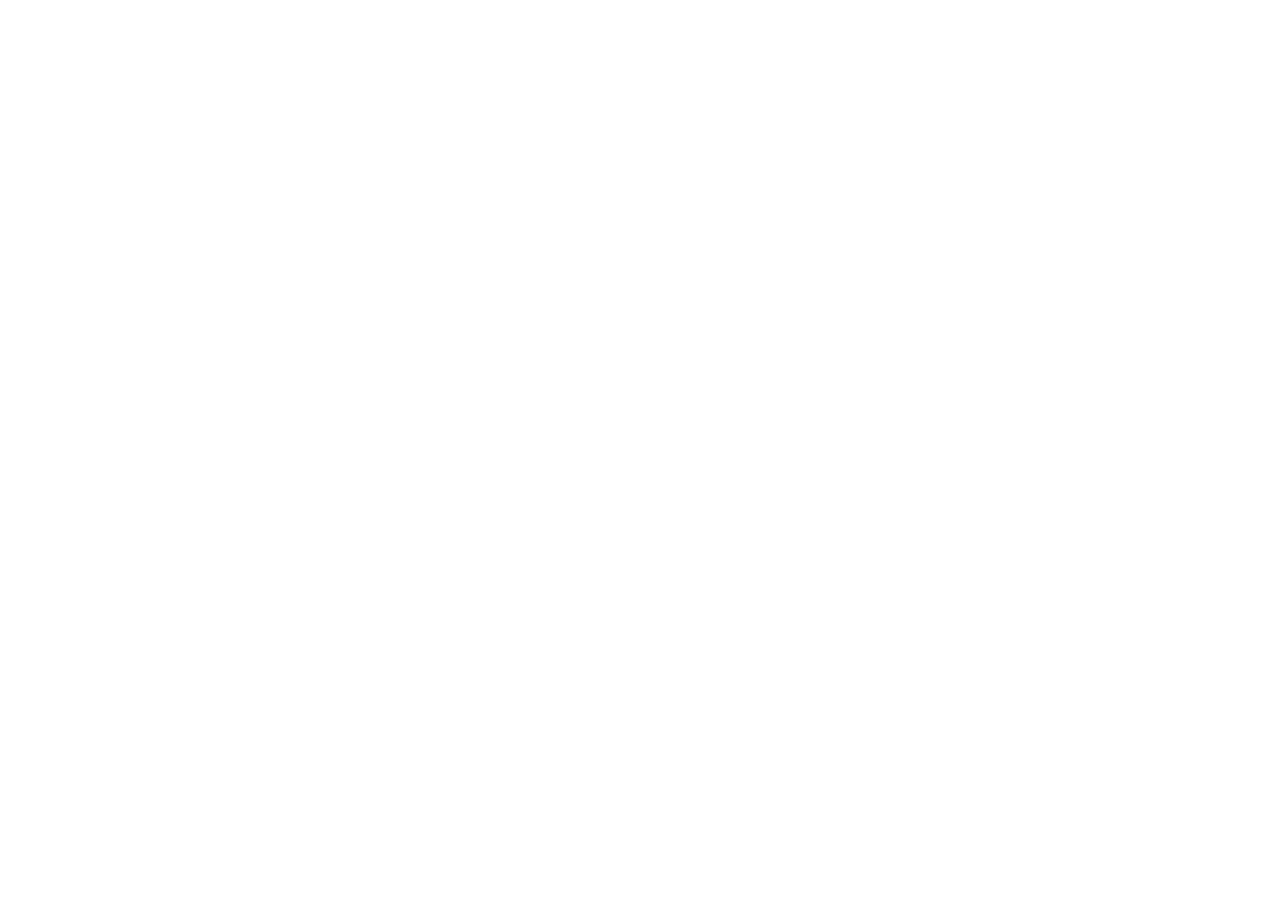
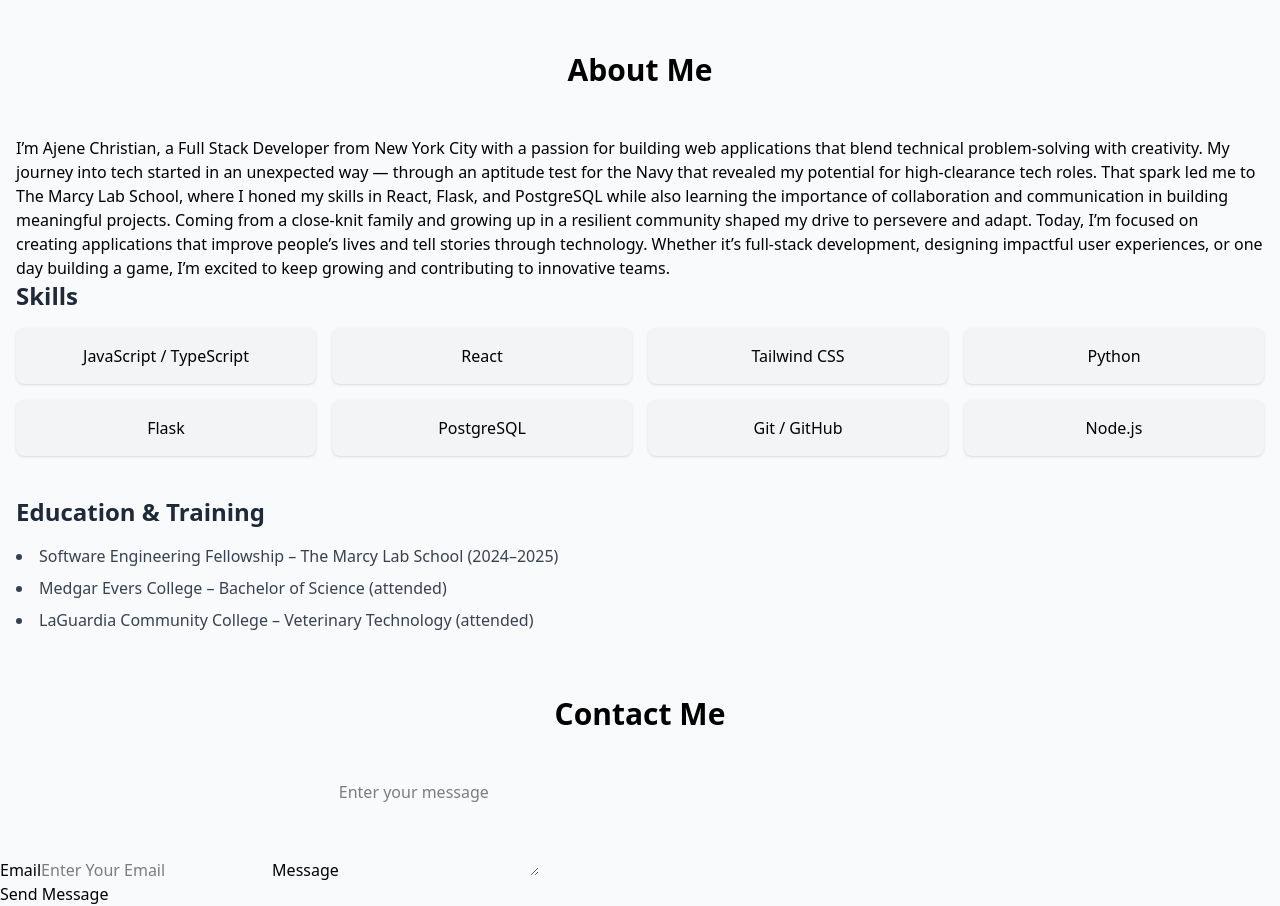
Before and after one commit to ajenec/personal-site, a React app in the folder app/: page / in a window 1280 px wide. Shown: the part 1240-2146 px from the top of the page. Before the commit the page ends 1228 px from the top, so only its background shows below. Built offline with nearby package versions, Linux system fonts and the light colour scheme; the HTML template or start-up script is replaced by a standard one.

Commit message:
About section and Contact added

```diff
--- a/app/src/App.tsx
+++ b/app/src/App.tsx
@@ -1,12 +1,16 @@
 import "./App.css";
 import HeroSection from "./components/HeroSection";
 import ProjectsSection from "./components/ProjectsSection";
+import AboutMe from "./components/AboutSection";
+import ContactMe from "./components/ContactSection";
 
 function App() {
   return (
     <div className="bg-gray-50">
       <HeroSection />
       <ProjectsSection />
+      <AboutMe />
+      <ContactMe />
     </div>
   );
 }
--- /dev/null
+++ b/app/src/components/AboutSection.tsx
@@ -0,0 +1,47 @@
+const AboutMe = () => {
+  return (
+    <div className="container mx-auto px-4 py-16">
+      <h2 className="text-3xl font-bold text-center mb-12">About Me</h2>
+      <p>
+        I’m Ajene Christian, a Full Stack Developer from New York City with a
+        passion for building web applications that blend technical
+        problem-solving with creativity. My journey into tech started in an
+        unexpected way — through an aptitude test for the Navy that revealed my
+        potential for high-clearance tech roles. That spark led me to The Marcy
+        Lab School, where I honed my skills in React, Flask, and PostgreSQL
+        while also learning the importance of collaboration and communication in
+        building meaningful projects. Coming from a close-knit family and
+        growing up in a resilient community shaped my drive to persevere and
+        adapt. Today, I’m focused on creating applications that improve people’s
+        lives and tell stories through technology. Whether it’s full-stack
+        development, designing impactful user experiences, or one day building a
+        game, I’m excited to keep growing and contributing to innovative teams.
+      </p>
+      <h3 className="text-2xl font-semibold text-gray-800 mb-4">Skills</h3>
+      <div className="grid grid-cols-2 sm:grid-cols-3 md:grid-cols-4 gap-4 text-center">
+        <div className="p-4 bg-gray-100 rounded-lg shadow-sm">
+          JavaScript / TypeScript
+        </div>
+        <div className="p-4 bg-gray-100 rounded-lg shadow-sm">React</div>
+        <div className="p-4 bg-gray-100 rounded-lg shadow-sm">Tailwind CSS</div>
+        <div className="p-4 bg-gray-100 rounded-lg shadow-sm">Python</div>
+        <div className="p-4 bg-gray-100 rounded-lg shadow-sm">Flask</div>
+        <div className="p-4 bg-gray-100 rounded-lg shadow-sm">PostgreSQL</div>
+        <div className="p-4 bg-gray-100 rounded-lg shadow-sm">Git / GitHub</div>
+        <div className="p-4 bg-gray-100 rounded-lg shadow-sm">Node.js</div>
+      </div>
+      <h3 className="text-2xl font-semibold text-gray-800 mt-10 mb-4">
+        Education & Training
+      </h3>
+      <ul className="list-disc list-inside text-gray-700 space-y-2">
+        <li>
+          Software Engineering Fellowship – The Marcy Lab School (2024–2025)
+        </li>
+        <li>Medgar Evers College – Bachelor of Science (attended)</li>
+        <li>LaGuardia Community College – Veterinary Technology (attended)</li>
+      </ul>
+    </div>
+  );
+};
+
+export default AboutMe;
--- /dev/null
+++ b/app/src/components/ContactSection.tsx
@@ -0,0 +1,33 @@
+type ContactProps = {
+  label: string;
+  name: string;
+};
+
+const ContactMe = () => {
+  return (
+    <div>
+      <h2 className="text-3xl font-bold text-center mb-12">Contact Me</h2>
+      <form action="">
+        <div>
+          <label htmlFor="email">Email</label>
+          <input
+            type="text"
+            id="email"
+            name="email"
+            placeholder="Enter Your Email"
+          />
+          <label htmlFor="message">Message</label>
+          <textarea
+            name="message"
+            id="message"
+            rows={4}
+            placeholder="Enter your message"
+          />
+        </div>
+        <button>Send Message</button>
+      </form>
+    </div>
+  );
+};
+
+export default ContactMe;
--- a/app/src/components/HeroSection.tsx
+++ b/app/src/components/HeroSection.tsx
@@ -1,4 +1,4 @@
-function HeroSection() {
+const HeroSection = () => {
   return (
     <div className="flex flex-col items-center justify-center min-h-screen bg-gray-50">
       <div className="bg-white shadow-lg rounded-xl p-6 text-center max-w-xl">
@@ -21,6 +21,6 @@
       </button>
     </div>
   );
-}
+};
 
 export default HeroSection;
```
